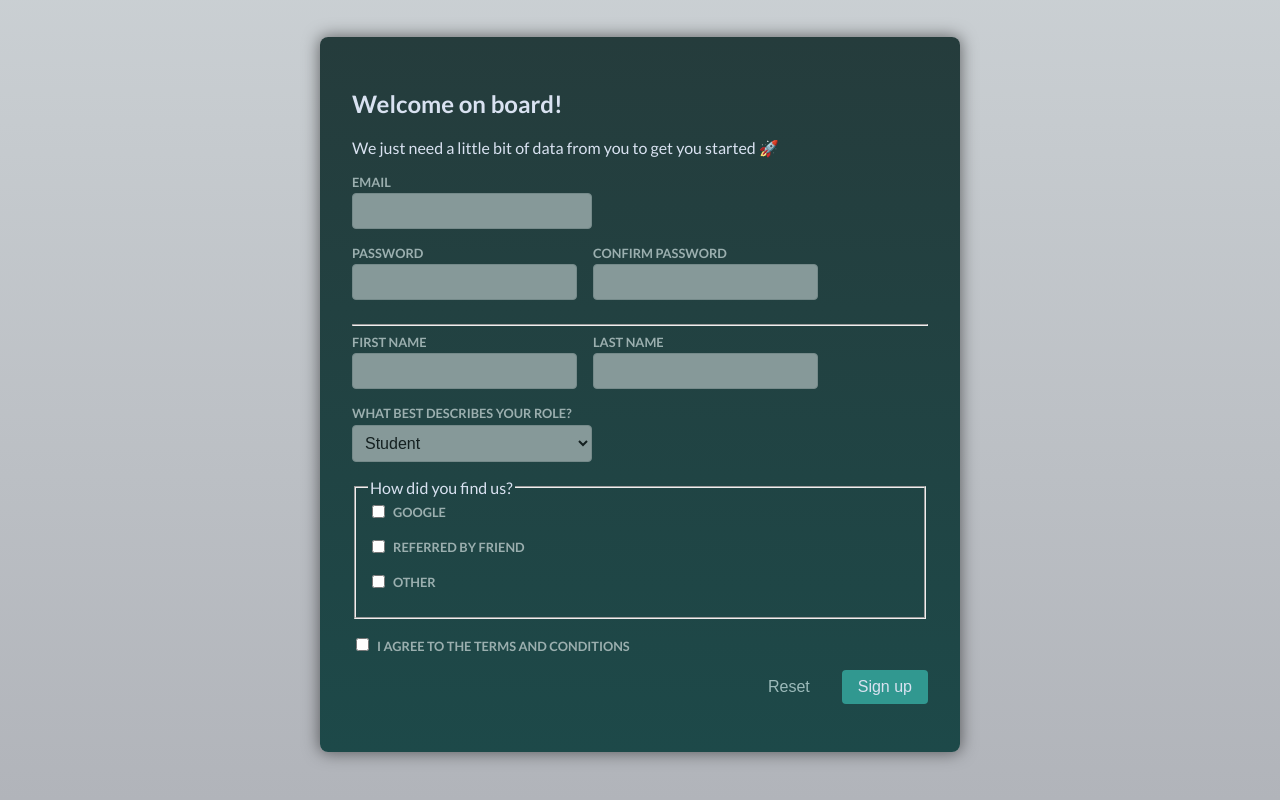
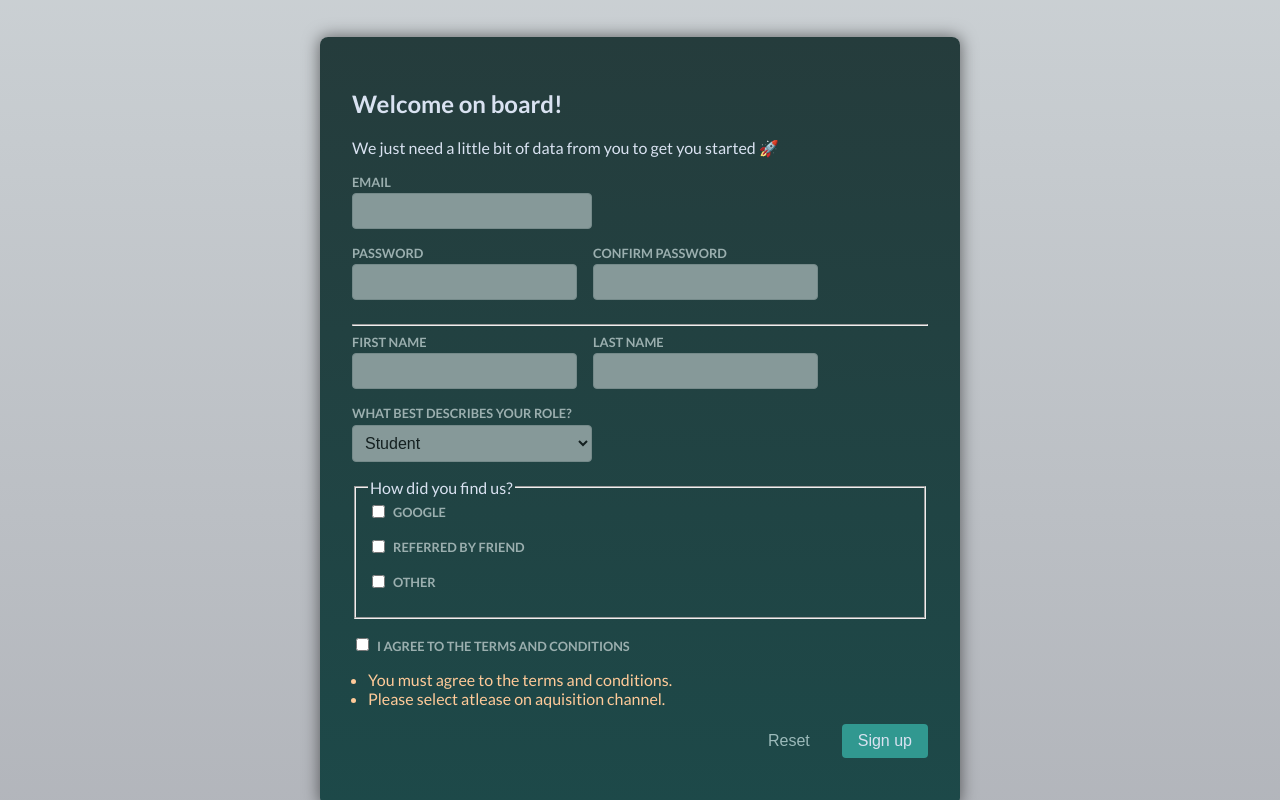
Before and after one commit to nagmabano/react-form-actions, a React (Vite) app: page / in a window 1280 px wide. Both pictures are taken after typing "name@example.com", "Sample123", "Sample123", "Sample", "Sample" into the empty fields and a click on the button "Sign up". Shown: the part 202-1002 px from the top of the page. Built offline with nearby package versions, Linux system fonts and the light colour scheme.

Commit message:
managing form dependent state with useActionState()

```diff
--- a/src/components/Signup.jsx
+++ b/src/components/Signup.jsx
@@ -1,7 +1,8 @@
-import {isEmail, isNotEmpty, isEqualToOtherValue, hasMinLength} from "../util/validation.js"
+import {isEmail, isNotEmpty, isEqualToOtherValue, hasMinLength} from "../util/validation.js";
+import { useActionState } from "react";
 
 export default function Signup() {
-  function signupAction(formData) {
+  function signupAction(preFormState, formData) {
     const email = formData.get('email');
     const password = formData.get('password');
     const confirmPassword = formData.get('confirm-password');
@@ -9,13 +10,12 @@ export default function Signup() {
     const lastName = formData.get('last-name');
     const role = formData.get('role');
     const terms = formData.get('terms');
-    const acquisitionChannel = formData.getAll('acquisition')
-    console.log(formData);
+    const acquisitionChannel = formData.getAll('acquisition');
 
     let errors = [];
 
     if(!isEmail(email)) {
-      errors.push["Invalid emal address."]
+      errors.push(["Invalid emal address."]);
     }
     if(!isNotEmpty(password) || !hasMinLength(password, 6)) {
       errors.push("You must provide a password with atleast 6 characters.")
@@ -35,9 +35,18 @@ export default function Signup() {
     if(acquisitionChannel.length == 0) {
       errors.push("Please select atlease on aquisition channel.")
     }
+    if(errors.length > 0) {
+      return {errors};
+    }
+
+    return {errors: null};
   }
+
+  const [formState, formAction] = useActionState(signupAction, {errors: null});
+
+
   return (
-    <form action={signupAction}>
+    <form action={formAction}>
       <h2>Welcome on board!</h2>
       <p>We just need a little bit of data from you to get you started 🚀</p>
 
@@ -122,6 +131,10 @@ export default function Signup() {
         </label>
       </div>
 
+      {formState.errors && <ul className="error">
+        {formState.errors.map(error => <li key={error}>{error}</li>)}
+        </ul>}
+
       <p className="form-actions">
         <button type="reset" className="button button-flat">
           Reset
```
